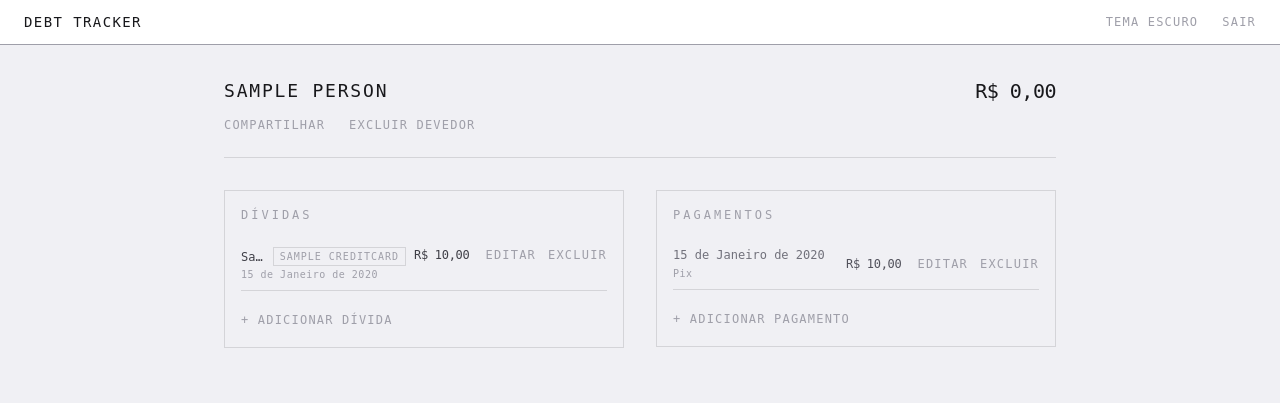
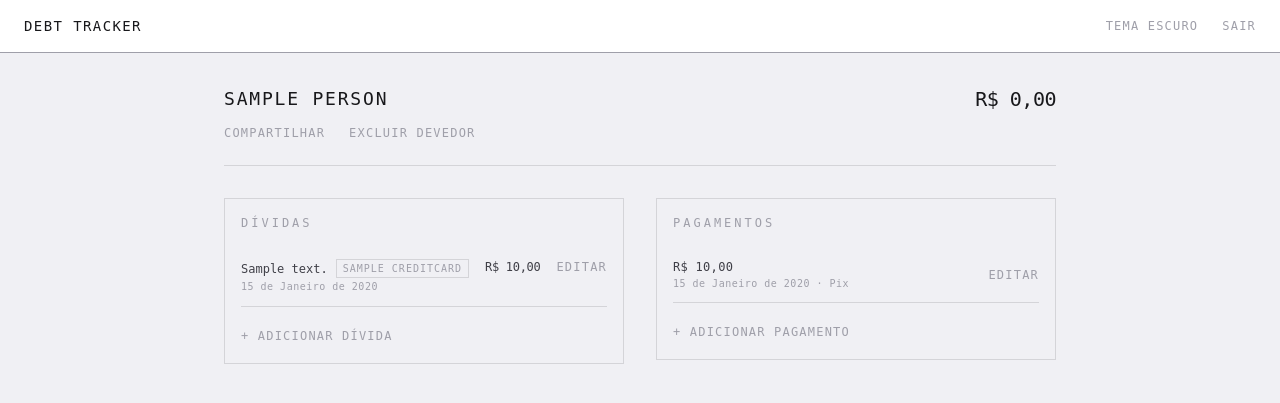
Before and after one commit to wlcvs/debt-tracker-django, a Django app: page /dashboard/person/00000000-0000-0000-0000-000000000001/ in a window 1280 px wide. Shown: the top 403 px of the page. Run offline with Django 5.2, Linux system fonts and the light colour scheme; a user stored in the database is signed in; tables that the repository leaves empty hold one stand-in row (values such as "Sample post"); some libraries are stand-ins or nearby versions.

Commit message:
fix: share via execCommand fallback for HTTP; move Excluir into edit form; spacing and header padding
- Share button uses navigator.share() on HTTPS, execCommand fallback on HTTP
- Excluir removed from list display, now appears inside edit form (right side)
- Payment list items use py-3 for breathing room
- Header py-3 -> py-4 across app_base, public_view, login

Co-Authored-By: Claude Sonnet 4.6 <noreply@anthropic.com>

```diff
--- a/templates/app_base.html
+++ b/templates/app_base.html
@@ -5,7 +5,7 @@
 {% block theme_toggle %}{% endblock %}
 
 {% block body %}
-<header class="bg-white dark:bg-zinc-950 border-b border-zinc-400 dark:border-zinc-800 px-6 py-3 flex items-center justify-between">
+<header class="bg-white dark:bg-zinc-950 border-b border-zinc-400 dark:border-zinc-800 px-6 py-4 flex items-center justify-between">
   {% if request.path == '/dashboard/' %}
     <span class="text-base sm:text-sm tracking-widest uppercase text-zinc-900 dark:text-white">Debt Tracker</span>
   {% else %}
--- a/templates/tracker/person_detail.html
+++ b/templates/tracker/person_detail.html
@@ -42,15 +42,24 @@
 
   {# Actions #}
   <div class="flex items-center gap-4 sm:gap-6 flex-wrap">
-    <button x-data="{ shared: false }"
-      @click="
+    <button x-data="{
+        shared: false,
+        share() {
           const url = '{{ request.scheme }}://{{ request.get_host }}/public/{{ person.pk }}/';
           if (navigator.share) {
-          navigator.share({ title: '{{ person.name|escapejs }}', url }).catch(() => {});
+            navigator.share({ url }).catch(() => {});
           } else {
-          navigator.clipboard.writeText(url).then(() => { shared = true; setTimeout(() => shared = false, 2000) });
+            const el = document.createElement('textarea');
+            el.value = url;
+            el.style.position = 'fixed'; el.style.opacity = '0';
+            document.body.appendChild(el); el.focus(); el.select();
+            document.execCommand('copy');
+            document.body.removeChild(el);
+            this.shared = true; setTimeout(() => this.shared = false, 2000);
           }
-      "
+        }
+      }"
+      @click="share()"
       x-text="shared ? 'Link copiado!' : 'Compartilhar'"
       class="text-xs tracking-widest uppercase text-zinc-400 dark:text-zinc-600 hover:text-zinc-900 dark:hover:text-white transition-colors cursor-pointer">
     </button>
@@ -89,7 +98,7 @@
               class="border-b border-zinc-300 dark:border-zinc-700">
 
             {# Display view #}
-            <div x-show="!editing" class="py-2">
+            <div x-show="!editing" class="py-3">
               <div class="flex justify-between items-start text-xs gap-2">
                 <div class="min-w-0">
                   <div class="flex items-center gap-2 text-zinc-700 dark:text-zinc-300">
@@ -108,17 +117,10 @@
                 </div>
                 <div class="flex items-center gap-4 shrink-0">
                   <span class="tracking-tight text-zinc-700 dark:text-zinc-300">R$ {{ debt.amount|floatformat:2 }}</span>
-                  <div class="flex gap-3">
                   <button @click="editing = true; $nextTick(() => $refs.debtForm.querySelector('input').focus())"
-                      class="tracking-widest uppercase text-zinc-400 dark:text-zinc-700 hover:text-zinc-700 dark:hover:text-zinc-400 transition-colors cursor-pointer">
+                    class="text-xs tracking-widest uppercase text-zinc-400 dark:text-zinc-700 hover:text-zinc-700 dark:hover:text-zinc-400 transition-colors cursor-pointer">
                     Editar
                   </button>
-                    <button
-                      @click="$store.modal.open('Excluir dívida', '&quot;{{ debt.description|escapejs }}&quot; será removida permanentemente.', '{% url 'delete_debt' person.pk debt.pk %}')"
-                      class="tracking-widest uppercase text-zinc-400 dark:text-zinc-700 hover:text-zinc-700 dark:hover:text-zinc-400 transition-colors cursor-pointer">
-                      Excluir
-                    </button>
-                  </div>
                 </div>
               </div>
             </div>
@@ -126,21 +128,17 @@
             {# Edit form #}
             <form x-show="editing" x-cloak x-ref="debtForm"
                   method="post" action="{% url 'edit_debt' person.pk debt.pk %}"
-                  class="flex flex-col gap-1 py-2"
+                  class="flex flex-col gap-2 py-3"
                   @submit="if (!method) { $event.preventDefault(); methodError = true; return; } methodError = false;"
                   @keydown.escape.window="cancelEdit()">
               {% csrf_token %}
               <input type="text" name="description" value="{{ debt.description }}" required
                 class="bg-transparent border border-zinc-300 dark:border-zinc-700 px-2 py-1 text-xs tracking-wider text-zinc-900 dark:text-zinc-300 focus:outline-none focus:border-zinc-500 dark:focus:border-zinc-400" />
               <div class="flex gap-2 flex-wrap items-start">
-                <div>
                 <input type="text" inputmode="decimal" name="amount" value="{{ debt.amount|floatformat:2 }}" required
                   class="w-24 bg-transparent border border-zinc-300 dark:border-zinc-700 px-2 py-1 text-xs tracking-wider text-zinc-900 dark:text-zinc-300 focus:outline-none focus:border-zinc-500 dark:focus:border-zinc-400" />
-                </div>
-                <div>
                 <input type="date" name="date" value="{{ debt.date|date:'Y-m-d' }}" required
                   class="bg-transparent border border-zinc-300 dark:border-zinc-700 px-2 py-1 text-xs tracking-wider text-zinc-500 dark:text-zinc-400 focus:outline-none focus:border-zinc-500 dark:focus:border-zinc-400" />
-                </div>
               </div>
               {# Custom method select #}
               <div class="relative" @click.outside="methodOpen = false">
@@ -164,7 +162,8 @@
                 </div>
                 <input type="hidden" name="payment_method" :value="method" />
               </div>
-              <div class="flex gap-3 mt-1">
+              <div class="flex justify-between items-center mt-1">
+                <div class="flex gap-3">
                   <button type="submit"
                     class="text-xs tracking-widest uppercase text-zinc-500 dark:text-zinc-400 hover:text-zinc-900 dark:hover:text-white transition-colors cursor-pointer">
                     Salvar
@@ -172,6 +171,12 @@
                   <button type="button" @click="cancelEdit()"
                     class="text-xs tracking-widest uppercase text-zinc-400 dark:text-zinc-600 hover:text-zinc-600 dark:hover:text-zinc-400 transition-colors cursor-pointer">
                     Cancelar
+                  </button>
+                </div>
+                <button type="button"
+                  @click="$store.modal.open('Excluir dívida', '&quot;{{ debt.description|escapejs }}&quot; será removida permanentemente.', '{% url 'delete_debt' person.pk debt.pk %}')"
+                  class="text-xs tracking-widest uppercase text-zinc-300 dark:text-zinc-700 hover:text-red-400 dark:hover:text-red-500 transition-colors cursor-pointer">
+                  Excluir
                 </button>
               </div>
             </form>
@@ -208,10 +213,8 @@
         <input type="text" name="description" placeholder="DESCRIÇÃO" required
           class="bg-transparent border border-zinc-300 dark:border-zinc-700 px-3 py-2 text-xs tracking-widest placeholder:text-zinc-400 dark:placeholder:text-zinc-600 text-zinc-900 dark:text-zinc-100 focus:outline-none focus:border-zinc-500 dark:focus:border-zinc-400 transition-colors" />
         <div class="flex gap-2 items-start">
-          <div>
           <input type="text" inputmode="decimal" name="amount" placeholder="VALOR" required
             class="w-28 bg-transparent border border-zinc-300 dark:border-zinc-700 px-3 py-2 text-xs tracking-widest placeholder:text-zinc-400 dark:placeholder:text-zinc-600 text-zinc-900 dark:text-zinc-100 focus:outline-none focus:border-zinc-500 dark:focus:border-zinc-400 transition-colors" />
-          </div>
           <div class="flex-1">
             <input type="date" name="date" required
               class="w-full bg-transparent border border-zinc-300 dark:border-zinc-700 px-3 py-2 text-xs tracking-widest text-zinc-500 dark:text-zinc-400 focus:outline-none focus:border-zinc-500 dark:focus:border-zinc-400 transition-colors" />
@@ -269,48 +272,32 @@
               class="border-b border-zinc-300 dark:border-zinc-700">
 
             {# Display view #}
-            <div x-show="!editing" class="py-2">
-              <div class="flex justify-between items-center text-xs text-zinc-600 dark:text-zinc-300">
+            <div x-show="!editing" class="py-3">
+              <div class="flex justify-between items-center text-xs">
                 <div>
-                  <span class="text-zinc-500 dark:text-zinc-400">{{ payment.date }}</span>
-                  <div class="mt-0.5">
-                    <span class="text-[10px] tracking-wider text-zinc-400 dark:text-zinc-600">
-                      {{ payment.get_method_display }}
-                    </span>
+                  <span class="text-zinc-700 dark:text-zinc-300 tracking-wide">R$ {{ payment.amount|floatformat:2 }}</span>
+                  <div class="mt-0.5 text-[10px] tracking-wider text-zinc-400 dark:text-zinc-600">
+                    {{ payment.date }} · {{ payment.get_method_display }}
                   </div>
                 </div>
-                <div class="flex items-center gap-4 shrink-0">
-                  <span class="tracking-tight">R$ {{ payment.amount|floatformat:2 }}</span>
-                  <div class="flex gap-3">
                 <button @click="editing = true; $nextTick(() => $refs.paymentForm.querySelector('input').focus())"
                   class="tracking-widest uppercase text-zinc-400 dark:text-zinc-700 hover:text-zinc-700 dark:hover:text-zinc-400 transition-colors cursor-pointer">
                   Editar
                 </button>
-                    <button
-                      @click="$store.modal.open('Excluir pagamento', 'Pagamento de R$ {{ payment.amount|floatformat:2 }} em {{ payment.date }} será removido permanentemente.', '{% url 'delete_payment' person.pk payment.pk %}')"
-                      class="tracking-widest uppercase text-zinc-400 dark:text-zinc-700 hover:text-zinc-700 dark:hover:text-zinc-400 transition-colors cursor-pointer">
-                      Excluir
-                    </button>
-                  </div>
-                </div>
               </div>
             </div>
 
             {# Edit form #}
             <form x-show="editing" x-cloak x-ref="paymentForm"
                   method="post" action="{% url 'edit_payment' person.pk payment.pk %}"
-                  class="flex flex-col gap-1 py-2"
+                  class="flex flex-col gap-2 py-3"
                   @keydown.escape.window="cancelEdit()">
               {% csrf_token %}
               <div class="flex gap-2 items-start">
-                <div>
                 <input type="text" inputmode="decimal" name="amount" value="{{ payment.amount|floatformat:2 }}" required
                   class="w-24 bg-transparent border border-zinc-300 dark:border-zinc-700 px-2 py-1 text-xs tracking-wider text-zinc-900 dark:text-zinc-300 focus:outline-none focus:border-zinc-500 dark:focus:border-zinc-400" />
-                </div>
-                <div>
                 <input type="date" name="date" value="{{ payment.date|date:'Y-m-d' }}" required
                   class="bg-transparent border border-zinc-300 dark:border-zinc-700 px-2 py-1 text-xs tracking-wider text-zinc-500 dark:text-zinc-400 focus:outline-none focus:border-zinc-500 dark:focus:border-zinc-400" />
-                </div>
               </div>
               {# Custom method select #}
               <div class="relative" @click.outside="methodOpen = false">
@@ -333,7 +320,8 @@
                 </div>
                 <input type="hidden" name="method" :value="method" />
               </div>
-              <div class="flex gap-3 mt-1">
+              <div class="flex justify-between items-center mt-1">
+                <div class="flex gap-3">
                   <button type="submit"
                     class="text-xs tracking-widest uppercase text-zinc-500 dark:text-zinc-400 hover:text-zinc-900 dark:hover:text-white transition-colors cursor-pointer">
                     Salvar
@@ -341,6 +329,12 @@
                   <button type="button" @click="cancelEdit()"
                     class="text-xs tracking-widest uppercase text-zinc-400 dark:text-zinc-600 hover:text-zinc-600 dark:hover:text-zinc-400 transition-colors cursor-pointer">
                     Cancelar
+                  </button>
+                </div>
+                <button type="button"
+                  @click="$store.modal.open('Excluir pagamento', 'Pagamento de R$ {{ payment.amount|floatformat:2 }} em {{ payment.date }} será removido permanentemente.', '{% url 'delete_payment' person.pk payment.pk %}')"
+                  class="text-xs tracking-widest uppercase text-zinc-300 dark:text-zinc-700 hover:text-red-400 dark:hover:text-red-500 transition-colors cursor-pointer">
+                  Excluir
                 </button>
               </div>
             </form>
@@ -374,10 +368,8 @@
             @submit="if (!method) { $event.preventDefault(); methodError = true; return; } methodError = false;">
         {% csrf_token %}
         <div class="flex gap-2 items-start">
-          <div>
           <input type="text" inputmode="decimal" name="amount" placeholder="VALOR" required
             class="w-28 bg-transparent border border-zinc-300 dark:border-zinc-700 px-3 py-2 text-xs tracking-widest placeholder:text-zinc-400 dark:placeholder:text-zinc-600 text-zinc-900 dark:text-zinc-100 focus:outline-none focus:border-zinc-500 dark:focus:border-zinc-400 transition-colors" />
-          </div>
           <div class="flex-1">
             <input type="date" name="date" required
               class="w-full bg-transparent border border-zinc-300 dark:border-zinc-700 px-3 py-2 text-xs tracking-widest text-zinc-500 dark:text-zinc-400 focus:outline-none focus:border-zinc-500 dark:focus:border-zinc-400 transition-colors" />
--- a/templates/tracker/public_view.html
+++ b/templates/tracker/public_view.html
@@ -5,7 +5,7 @@
 {% block body_class %}min-h-screen bg-[#f0f0f4] dark:bg-zinc-950 text-zinc-900 dark:text-zinc-100{% endblock %}
 
 {% block body %}
-<header class="bg-white dark:bg-zinc-950 border-b border-zinc-400 dark:border-zinc-800 px-6 py-3 flex items-center justify-between">
+<header class="bg-white dark:bg-zinc-950 border-b border-zinc-400 dark:border-zinc-800 px-6 py-4 flex items-center justify-between">
   <h1 class="text-base sm:text-sm tracking-widest uppercase text-zinc-900 dark:text-white">Debt Tracker</h1>
   <button x-data @click="$store.theme.toggle()" x-text="$store.theme.dark ? 'Tema claro' : 'Tema escuro'"
     class="text-xs tracking-widest uppercase text-zinc-400 dark:text-zinc-500 hover:text-zinc-900 dark:hover:text-white transition-colors cursor-pointer">
```
Lines whose indentation alone changed are shown as unchanged.
